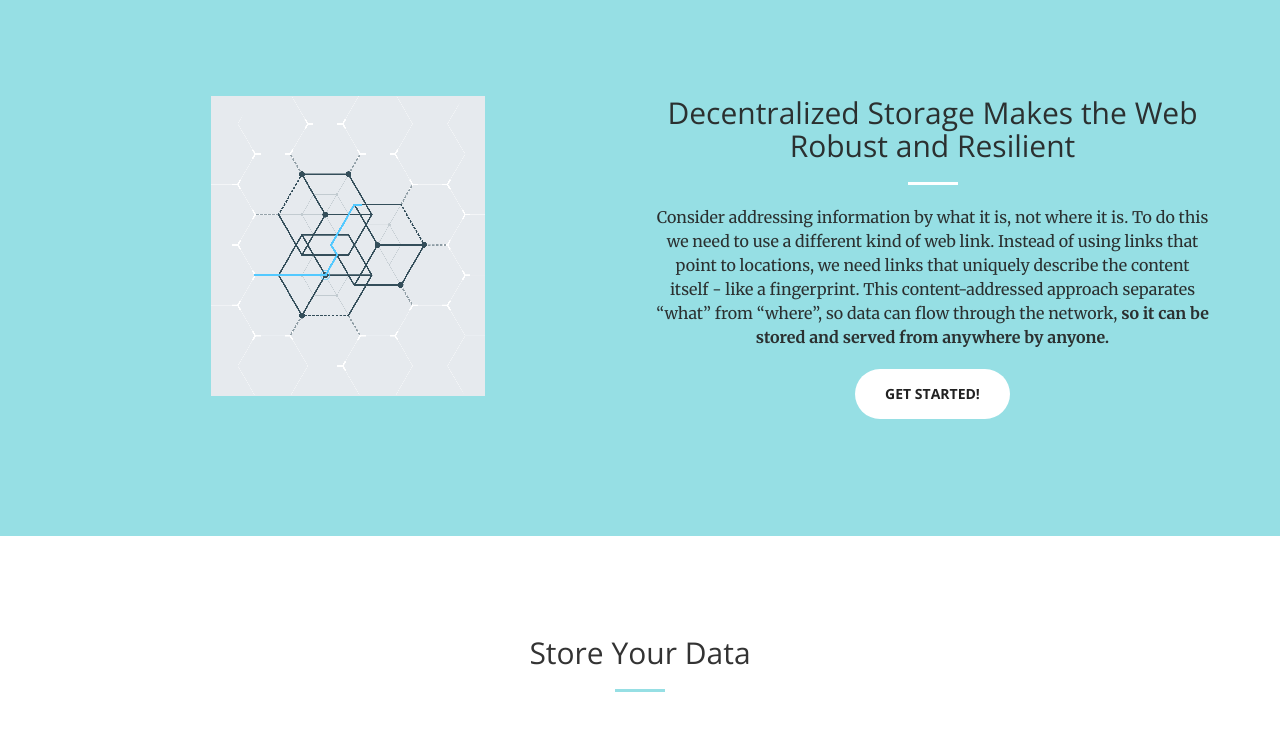
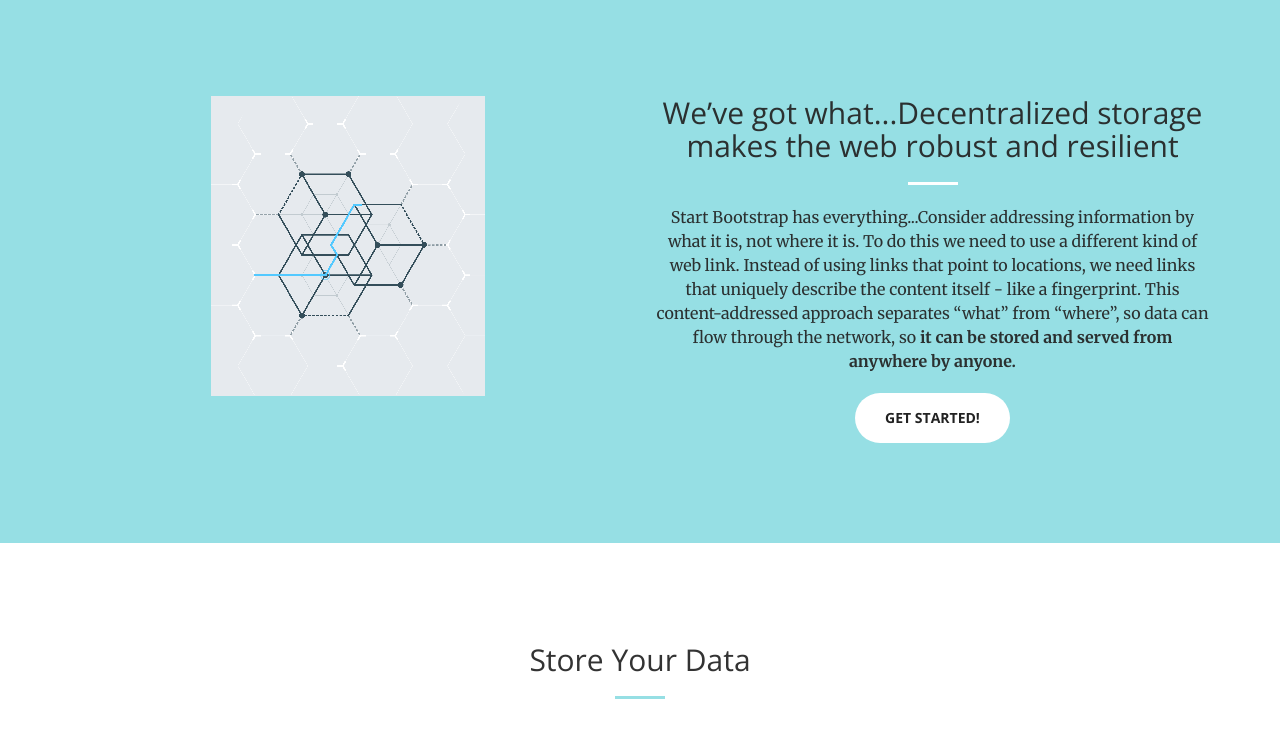
Before and after one commit to Seamlus/seamlus-jekyll, a Jekyll site: the page built from index.html, in a window 1280 px wide and 900 px high, scrolled down 736 px, cut to the strip 168-900 px from the top of the window. Built offline with Jekyll 4.4.1, drawn with Linux system fonts in a browser that asks for light colours; some of the changed text lies outside the part shown.

Commit message:
Updated Changes as requested based off the google doc

```diff
--- a/_includes/aside.html
+++ b/_includes/aside.html
@@ -1,7 +1,7 @@
   <aside class="bg-dark">
       <div class="container text-center">
           <div class="call-to-action">
-              <h2>Download The Deck - <em>Why Blockchains Are The Future of Cloud Storage</em></h2>
+              <h2>Free Download at Start Bootstrap!...Download our Lightpaper - <em>Understanding distributed storage systems on blockchain</em></h2>
               <a href="mailto:info@seamlusdrive.io" class="btn btn-default btn-xl wow tada">Download Now!</a>
           </div>
       </div>
--- a/_includes/call-to-action.html
+++ b/_includes/call-to-action.html
@@ -6,9 +6,10 @@
           </div>
             <!-- <div class="col-lg-8 col-lg-offset-2 text-center"> -->
             <div class="col-lg-6 text-center">
-                <h2 class="section-heading">Decentralized Storage Makes the Web Robust and Resilient</h2>
+                <h2 class="section-heading">We’ve got what...Decentralized storage makes the web robust and resilient</h2>
                 <hr class="light">
-                <p class="text-faded">Consider addressing information by what it is, not where it is.  To do this we need to use a different kind of web link.  Instead of using links that point to locations, we need links that uniquely describe the content itself - like a fingerprint.  This content-addressed approach separates “what” from “where”, so data can flow through the network, <strong>so it can be stored and served from anywhere by anyone.</strong></p>
+                <p class="text-faded">Start Bootstrap has everything...Consider addressing information by what it is, not where it is.  To do this we need to use a different kind of web link.  Instead of using links that point to locations, we need links that uniquely describe the content itself - like a fingerprint.  This content-addressed approach separates “what” from “where”, so data can flow through the network, so <strong>it can be stored and served from anywhere by anyone.
+</strong></p>
                 <a href="mailto:info@seamlusdrive.io" class="btn btn-default btn-xl">Get Started!</a>
             </div>
         </div>
--- a/_includes/contact.html
+++ b/_includes/contact.html
@@ -4,7 +4,7 @@
             <div class="col-lg-8 col-lg-offset-2 text-center">
                 <h2 class="section-heading">Let's Get In Touch!</h2>
                 <hr class="primary">
-                <p>Join the Seamlus Drive community!</p>
+                <p>Ready to start your next…Join the Seamlus Drive community!</p>
             </div>
         <div class="col-lg-2 col-lg-offset-2 text-center">
             <a href="https://twitter.com/@Seamlus">
@@ -24,6 +24,6 @@
                 <p>Seamlus Github</p>
             </a>
         </div>
-
+		</div>
     </div>
 </section>
--- a/_includes/header.html
+++ b/_includes/header.html
@@ -6,9 +6,9 @@
               <source src="img/abstract_network.mp4" type="video/mp4">
             </video>
             <div class="header-wording">
-              <h1>A Next Generation Storage Solution Powered By Blockchain Technology</h1>
+              <h1>Your favorite source…A data storage service provider powered by Filecoin - a decentralized storage network protocol.</h1>
               <hr>
-              <p>Seamlus Drive is a Decentralized File Storage Appliance that Connects to a Peer-to-Peer Distributed Network Protocol Powered and Secured by a Blockchain</p>
+              <p>Start Bootstrap can help...</p>
               <a href="mailto:info@seamlusdrive.io" class="btn btn-default btn-xl">Find Out More</a>
             </div>
           </div>
--- a/_includes/services.html
+++ b/_includes/services.html
@@ -9,29 +9,23 @@
     </div>
     <div class="container">
         <div class="row">
-            <div class="col-lg-3 col-md-6 text-center">
+            <div class="col-lg-4 text-center">
                 <div class="service-box">
-                    <i class="fa fa-4x fa-btc wow bounceIn text-primary"></i>
-                    <h3>Earn cryptocurrency for hosting files
+					<img src="../img/filecoin.png" width="52" height="52" alt="Filecoin" class="wow bounceIn text-primary" data-wow-delay=".1s"/>
+                    <h3>Paying the network to store your data
 </h3>
                 </div>
             </div>
-            <div class="col-lg-3 col-md-6 text-center">
+            <div class="col-lg-4 text-center">
                 <div class="service-box">
                     <i class="fa fa-4x fa-shield wow bounceIn text-primary" data-wow-delay=".1s"></i>
-                    <h3>Keep your files safe, secure, encrypted, in your control</h3>
+                    <h3>Ready to ship...Keep your files safe, secure, encrypted, in your control</h3>
                 </div>
             </div>
-            <div class="col-lg-3 col-md-6 text-center">
+            <div class="col-lg-4 text-center">
                 <div class="service-box">
                     <i class="fa fa-4x fa-hdd-o wow bounceIn text-primary" data-wow-delay=".2s"></i>
-                    <h3>Storage as mining power</h3>
-                </div>
-            </div>
-            <div class="col-lg-3 col-md-6 text-center">
-                <div class="service-box">
-                    <i class="fa fa-4x fa-link wow bounceIn text-primary" data-wow-delay=".3s"></i>
-                    <h3>Faster distribution, higher reward</h3>
+                    <h3>Up to Date...Verified Storage - decentralized, permanent and authentic</h3>
                 </div>
             </div>
         </div>
```
Also changed, not shown: img/filecoin.png (added).
